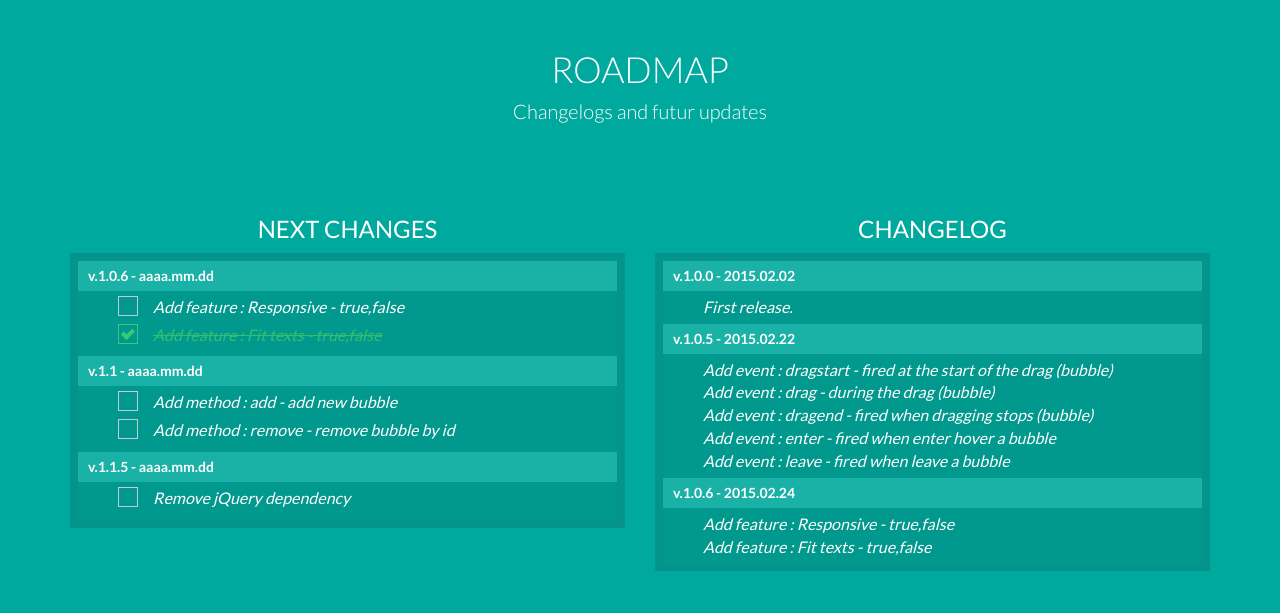
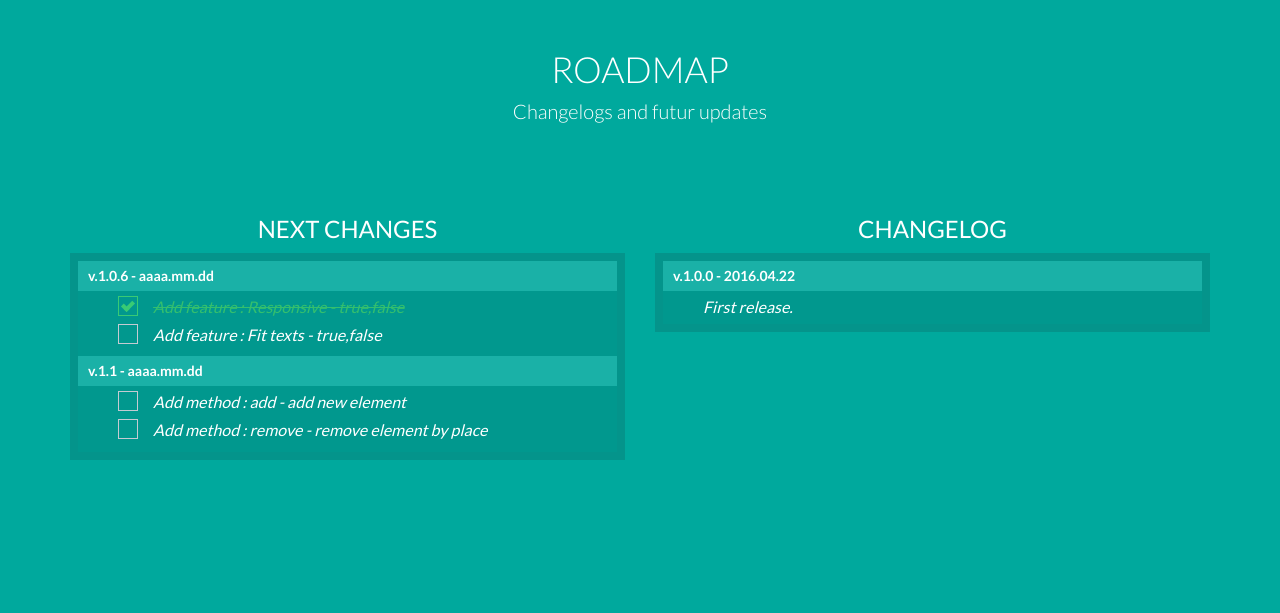
Before and after one commit to Sudei/MosaikJS, a website: page doc/demo.html in a window 1280 px wide. Shown: the part 4328-4941 px from the top of the page. Drawn offline with nearby package versions, Linux system fonts and the light colour scheme; files that its build step writes are made by us from their sources.

Commit message:
Fix roadmap

```diff
--- a/doc/demo.html
+++ b/doc/demo.html
@@ -312,17 +312,13 @@ container.addEventListener('enter', function (e) {
                         <dl>
                             <dt>v.1.0.6 - aaaa.mm.dd</dt>
                             <dd class="tasks-list">
-                                <div class=""><span class="tasks-list-mark"></span> <span class="tasks-list-desc">Add feature : Responsive - true,false</span></div>
-                                <div class="ticked"><span class="tasks-list-mark"></span> <span class="tasks-list-desc">Add feature : Fit texts - true,false</span></div>
+                                <div class="ticked"><span class="tasks-list-mark"></span> <span class="tasks-list-desc">Add feature : Responsive - true,false</span></div>
+                                <div class=""><span class="tasks-list-mark"></span> <span class="tasks-list-desc">Add feature : Fit texts - true,false</span></div>
                             </dd>
                             <dt>v.1.1 - aaaa.mm.dd</dt>
                             <dd class="tasks-list">
-                                <div class=""><span class="tasks-list-mark"></span> <span class="tasks-list-desc">Add method : add - add new bubble</span></div>
-                                <div class=""><span class="tasks-list-mark"></span> <span class="tasks-list-desc">Add method : remove - remove bubble by id</span></div>
-                            </dd>
-                            <dt>v.1.1.5 - aaaa.mm.dd</dt>
-                            <dd class="tasks-list">
-                                <div class=""><span class="tasks-list-mark"></span> <span class="tasks-list-desc">Remove jQuery dependency</span></div>
+                                <div class=""><span class="tasks-list-mark"></span> <span class="tasks-list-desc">Add method : add - add new element</span></div>
+                                <div class=""><span class="tasks-list-mark"></span> <span class="tasks-list-desc">Add method : remove - remove element by place</span></div>
                             </dd>
                         </dl>
 
@@ -330,21 +326,8 @@ container.addEventListener('enter', function (e) {
                     <div class="col-md-6">
                         <h4 class="a-center">changelog</h4>
                         <dl>
-                            <dt>v.1.0.0 - 2015.02.02</dt>
+                            <dt>v.1.0.0 - 2016.04.22</dt>
                             <dd>First release.</dd>
-                            <dt>v.1.0.5 - 2015.02.22</dt>
-                            <dd>
-                                <div>Add event : dragstart - fired at the start of the drag (bubble)</div>
-                                <div>Add event : drag - during the drag (bubble)</div>
-                                <div>Add event : dragend - fired when dragging stops (bubble)</div>
-                                <div>Add event : enter - fired when enter hover a bubble</div>
-                                <div>Add event : leave - fired when leave a bubble</div>
-                            </dd>
-                            <dt>v.1.0.6 - 2015.02.24</dt>
-                            <dd>
-                                <div>Add feature : Responsive - true,false</div>
-                                <div>Add feature : Fit texts - true,false</div>
-                            </dd>
                         </dl>
                     </div>
                 </div>
```
